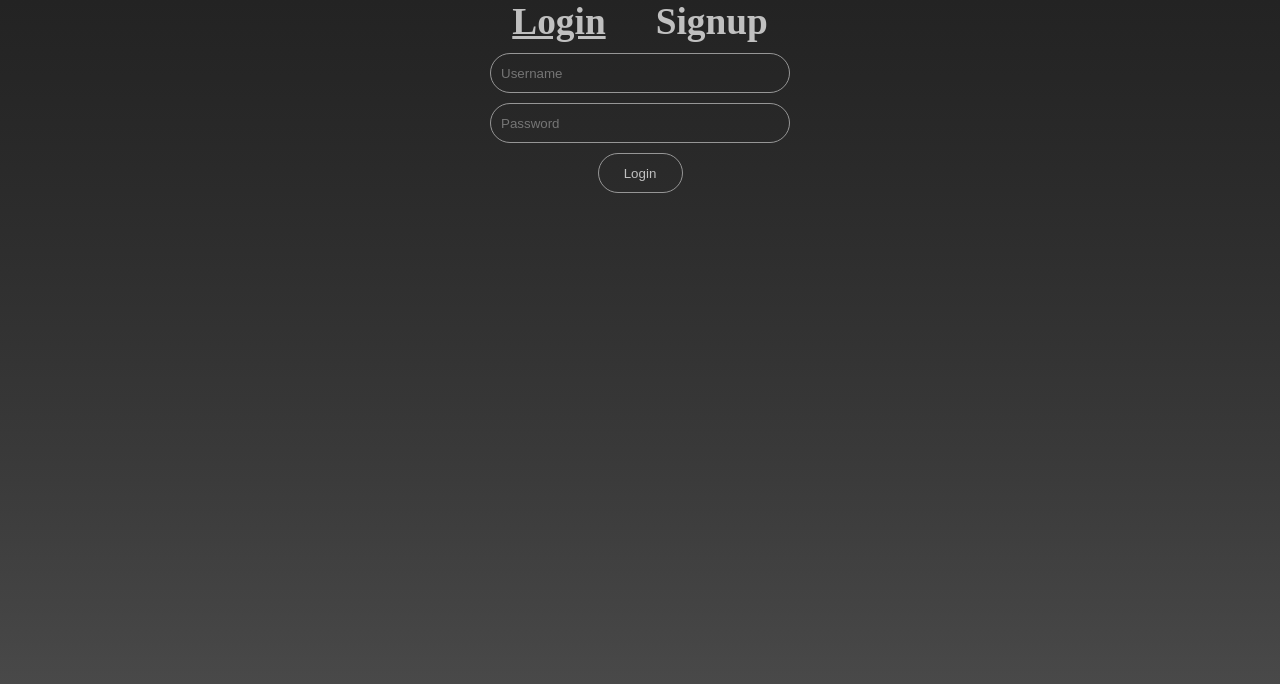
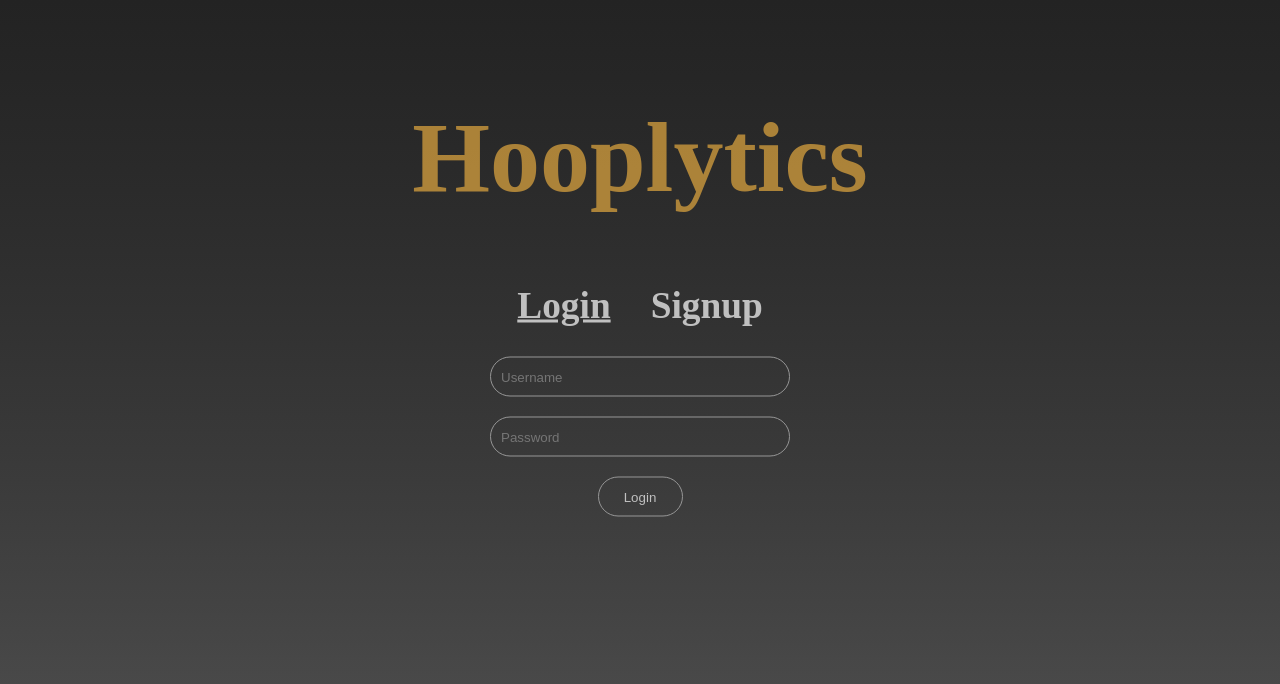
Before and after one commit to Hooplytics/hooplytics, a React (Vite) app in the folder frontend/: page /authentication in a window 1280 px wide. Shown: the top 684 px of the page. Built offline with nearby package versions, Linux system fonts and the light colour scheme.

Commit message:
fixed styling for authentication page

```diff
--- a/frontend/src/App.css
+++ b/frontend/src/App.css
@@ -65,11 +65,21 @@ header h1:hover {
   -o-border-radius: 100px;
 }
 
+.authentication-container {
+  margin: 0;
+  position: absolute;
+  top: 50%;
+  left: 50%;
+  -ms-transform: translate(-50%, -50%);
+  transform: translate(-50%, -50%);
+}
+
 .authentication-options {
   display: flex;
-  gap: 50px;
+  gap: 40px;
   color: rgb(192, 192, 192);
   font-size: 45px;
+  margin-bottom: 10px;
 }
 
 .authentication-options .active{
@@ -84,13 +94,14 @@ header h1:hover {
   display: flex;
   flex-direction: column;
   align-items: center;
-  gap: 10px;
+  gap: 20px;
 }
 
 .authentication-form input {
   width: 300px;
   height: 40px;
   text-indent: 10px;
+  color: rgb(192, 192, 192);
   background-color: rgba(240, 248, 255, 0);
   border: 1px solid rgb(150, 150, 150);
   border-radius: 100px;
@@ -114,6 +125,10 @@ header h1:hover {
 }
 
 .authentication-form button:hover {
-  background-color: rgba(255, 255, 255, 0.17);
+  background-color: rgba(255, 255, 255, 0.096);
   cursor: pointer;
 }
+
+select:focus, input:focus {
+  outline: 1px solid rgb(255, 255, 255);
+}
--- a/frontend/src/App.jsx
+++ b/frontend/src/App.jsx
@@ -1,5 +1,5 @@
 import { useState } from 'react'
-import { Route, Routes } from 'react-router-dom'
+import { Route, Routes, Link } from 'react-router-dom'
 
 import './App.css'
 
@@ -10,6 +10,11 @@ import { AuthenticationPage } from './components/AuthenticationPage'
 function App() {
   return (
     <div>
+      <Link to="/" className="header">
+                <header>
+                    <h1>Hooplytics</h1>
+                </header>
+            </Link>
       <Routes>
         <Route path="/" element={<HomePage />} />
         <Route path="/profile" element={<ProfilePage />} />
--- a/frontend/src/components/AuthenticationPage.jsx
+++ b/frontend/src/components/AuthenticationPage.jsx
@@ -12,7 +12,7 @@ export function AuthenticationPage() {
     }
 
     return (
-        <div>
+        <div className="authentication-container">
             <form className="authentication-form">
                 <div className="authentication-options">
                     <h5 className={login ? "active" : null} onClick={handleLogin}>Login</h5>
--- a/frontend/src/components/HomePage.jsx
+++ b/frontend/src/components/HomePage.jsx
@@ -6,11 +6,7 @@ export function HomePage() {
 
     return (
         <div>
-            <Link to="/" className="header">
-                <header>
-                    <h1>Hooplytics</h1>
-                </header>
-                <main>
+            <main>
                     <div className="search-container">
                         <select>
                             <option value="Players">Players</option>
@@ -19,7 +15,6 @@ export function HomePage() {
                         <input placeholder="Search"/>
                     </div>
                 </main>
-            </Link>
         </div>
     )
 }
```
